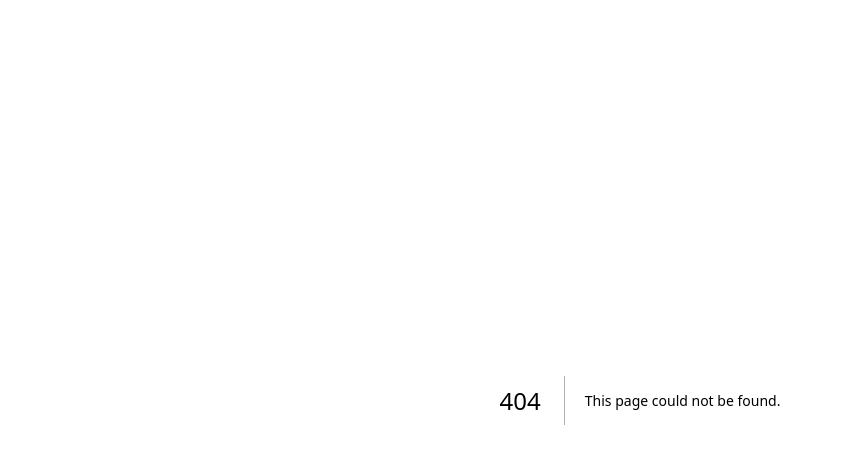
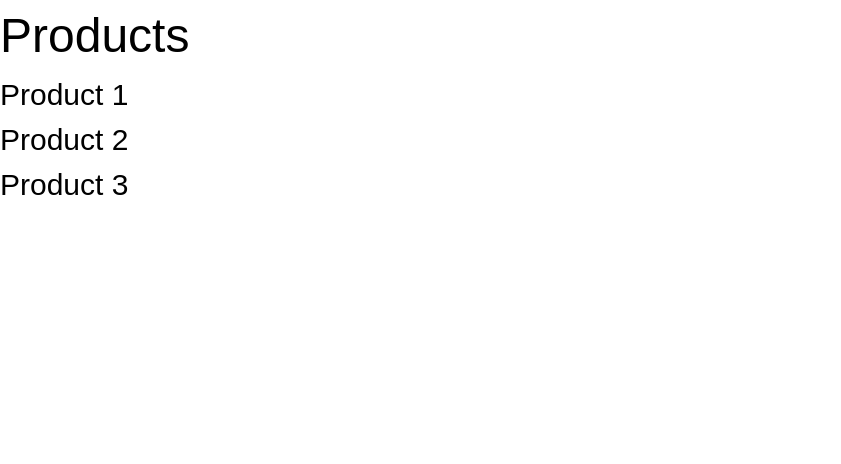
Before and after one commit to deepak252/nextjs-tutorial, a Next.js app: page /products in a window 1280 px wide. Before the commit this address had no page. Shown: the top 464 px of the page, without its empty margins (0-841 px from the left). Built offline with nearby package versions, Linux system fonts and the light colour scheme.

Commit message:
Nested and dynamic routes

```diff
--- /dev/null
+++ b/src/app/products/[productId]/page.tsx
@@ -0,0 +1,13 @@
+export default function ProductDetailsPage({
+  params,
+}: {
+  params: {
+    productId: string;
+  };
+}) {
+  return (
+    <div>
+      <h3>Product Details - {params.productId}</h3>
+    </div>
+  );
+}
--- /dev/null
+++ b/src/app/products/page.tsx
@@ -0,0 +1,10 @@
+export default function ProductsPage() {
+  return (
+    <div>
+      <h1>Products</h1>
+      <h3>Product 1</h3>
+      <h3>Product 2</h3>
+      <h3>Product 3</h3>
+    </div>
+  );
+}
```
